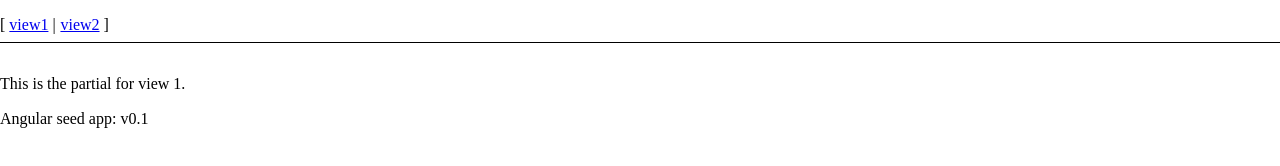
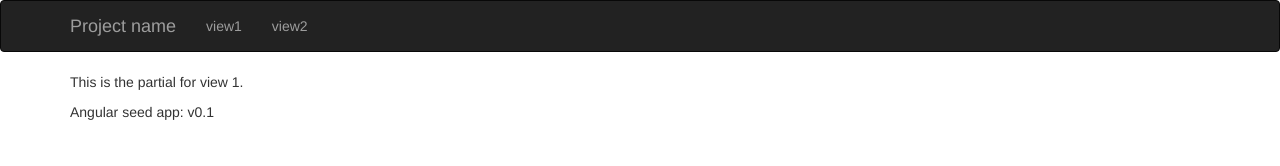
Before and after one commit to jonlatorre/hackit, a website: page app/index.html at #!/view1 in a window 1280 px wide. Drawn offline with nearby package versions, Linux system fonts and the light colour scheme; some packages are replaced by stand-ins of ours.

Commit message:
bootstrap

```diff
--- a/app/index.html
+++ b/app/index.html
@@ -9,24 +9,39 @@
   <title>My AngularJS App</title>
   <meta name="description" content="">
   <meta name="viewport" content="width=device-width, initial-scale=1">
-  <link rel="stylesheet" href="bower_components/html5-boilerplate/dist/css/normalize.css">
-  <link rel="stylesheet" href="bower_components/html5-boilerplate/dist/css/main.css">
+
+  <!--<link rel="stylesheet" href="bower_components/html5-boilerplate/dist/css/normalize.css">-->
+  <!--<link rel="stylesheet" href="bower_components/html5-boilerplate/dist/css/main.css">-->
+  <link href="bower_components/bootstrap/dist/css/bootstrap.min.css" rel="stylesheet">
   <link rel="stylesheet" href="app.css">
-  <script src="bower_components/html5-boilerplate/dist/js/vendor/modernizr-2.8.3.min.js"></script>
+  <!-- <script src="bower_components/html5-boilerplate/dist/js/vendor/modernizr-2.8.3.min.js"></script> -->
 </head>
 <body>
-  <ul class="menu">
-    <li><a href="#!/view1">view1</a></li>
-    <li><a href="#!/view2">view2</a></li>
-  </ul>
+  <nav class="navbar navbar-inverse ">
+    <div class="container">
+      <div class="navbar-header">
+        <button type="button" class="navbar-toggle collapsed" data-toggle="collapse" data-target="#navbar" aria-expanded="false" aria-controls="navbar">
+          <span class="sr-only">Toggle navigation</span>
+          <span class="icon-bar"></span>
+          <span class="icon-bar"></span>
+          <span class="icon-bar"></span>
+        </button>
+        <a class="navbar-brand" href="#">Project name</a>
+      </div>
+      <div id="navbar" class="collapse navbar-collapse">
+        <ul class="nav navbar-nav">
+          <li><a href="#!/view1">view1</a></li>
+          <li><a href="#!/view2">view2</a></li>
+        </ul>
+      </div><!--/.nav-collapse -->
+    </div>
+  </nav>
 
-  <!--[if lt IE 7]>
-      <p class="browsehappy">You are using an <strong>outdated</strong> browser. Please <a href="http://browsehappy.com/">upgrade your browser</a> to improve your experience.</p>
-  <![endif]-->
+  <div class="container">
+      <div ng-view></div>
+      <div>Angular seed app: v<span app-version></span></div>
 
-  <div ng-view></div>
-
-  <div>Angular seed app: v<span app-version></span></div>
+  </div><!-- /.container -->
 
   <!-- In production use:
   <script src="//ajax.googleapis.com/ajax/libs/angularjs/x.x.x/angular.min.js"></script>
@@ -39,5 +54,6 @@
   <script src="components/version/version.js"></script>
   <script src="components/version/version-directive.js"></script>
   <script src="components/version/interpolate-filter.js"></script>
+  <script src="bower_components/bootstrap/dist/js/bootstrap.min.js"></script>
 </body>
 </html>
--- a/app/view1/view1.html
+++ b/app/view1/view1.html
@@ -1 +1,3 @@
-<p>This is the partial for view 1.</p>
+<div class="starter-template">
+    <p>This is the partial for view 1.</p>
+</div>
--- a/bower.json
+++ b/bower.json
@@ -10,6 +10,6 @@
     "angular-route": "~1.5.0",
     "angular-loader": "~1.5.0",
     "angular-mocks": "~1.5.0",
-    "html5-boilerplate": "^5.3.0"
+    "bootstrap": "~3.3.7"
   }
 }
```
Also changed, not shown: app/view2/view2.html (+2 -0 lines).
